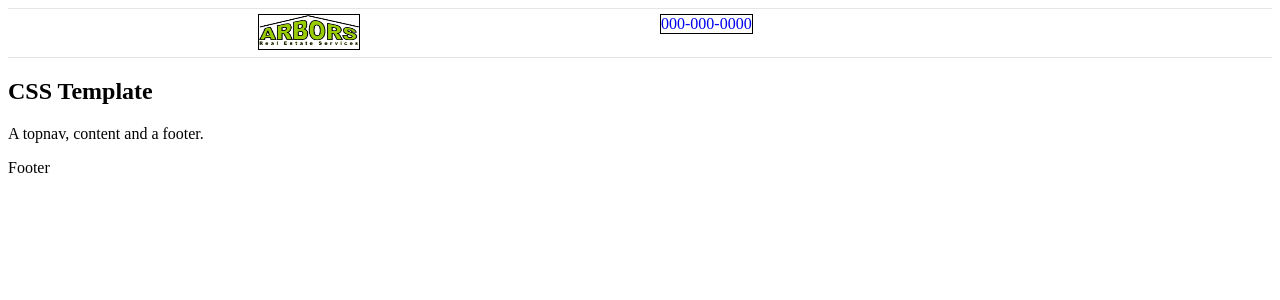
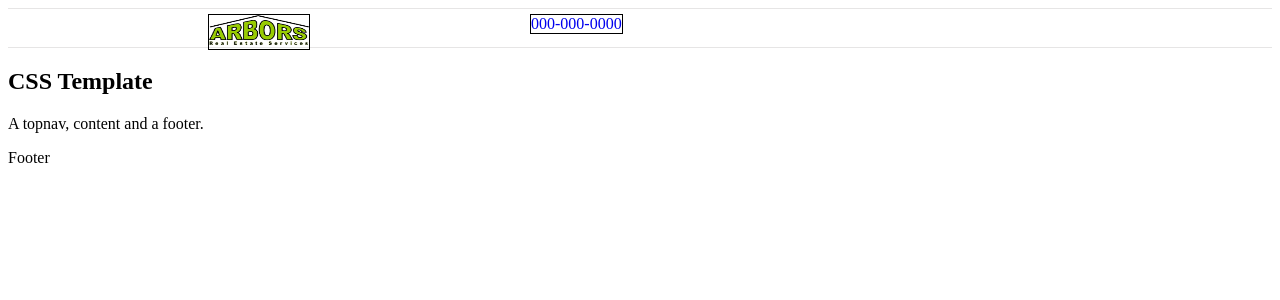
Before and after one commit to zalnoory/Arbors-Real-Estate-Services-LLC, a React (Create React App) app: page / in a window 1280 px wide. Shown: the top 300 px of the page. Built offline with nearby package versions, Linux system fonts and the light colour scheme.

Commit message:
modified css style

```diff
--- a/src/components/TopBar.js
+++ b/src/components/TopBar.js
@@ -4,12 +4,12 @@ import logo from './logo/logo.jpg';
 
 
 
-const TopBar=()=>{
+const TopBar= () => {
     const TopBarContainerStyle= {
             boxSizing: 'border-box',
             borderTop:'1px solid rgba(230, 229, 229, 1)',
             borderBottom:'1px solid rgba(230, 229, 229, 1)',
-            height:'50px',
+            height:'40px',
             display:'flex',
 
 
@@ -20,8 +20,8 @@ const TopBar=()=>{
         display:'inline-block',
         border:'1px solid black',
         float:'right',
-        marginRight:'50px',
-        marginLeft:'250px',
+        marginRight:'20px',
+        marginLeft:'200px',
         marginTop:'5px',
         textDecoration:'none',
       }
```
